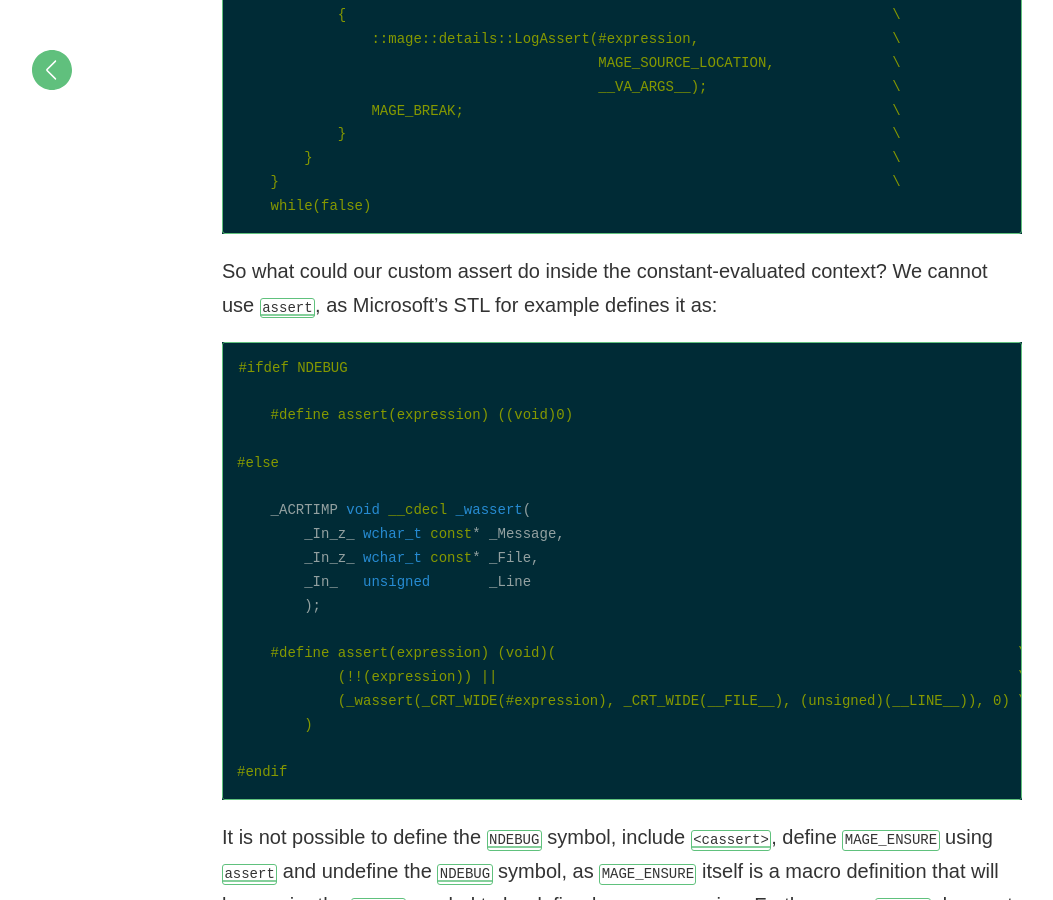
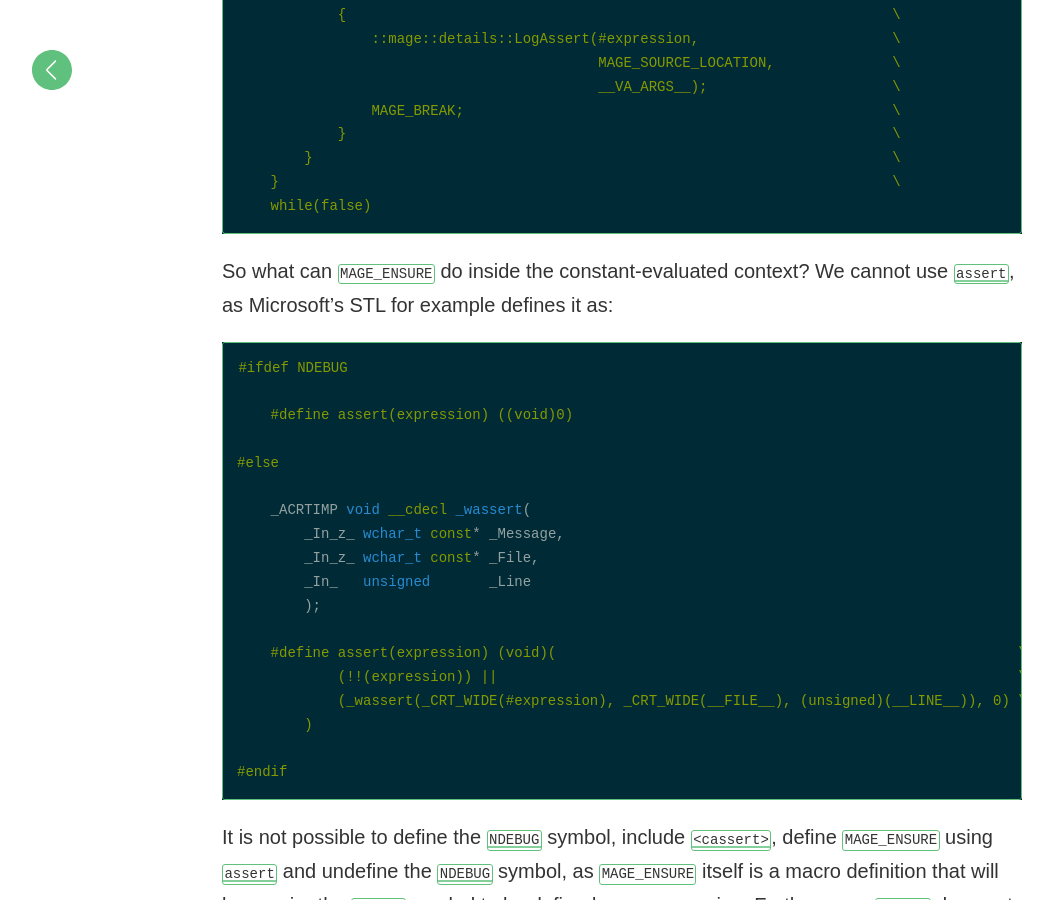
Before and after one commit to matt77hias/Blog, a Jekyll site: the page built from _posts/2020-08-25-mage-asserts.md, in a window 1280 px wide and 900 px high, scrolled down 2770 px. Shown: the whole window, without its empty margins (18-1071 px from the left). Built offline with Jekyll 4.4.1, drawn with Linux system fonts in a browser that asks for light colours; comment, search, counter and statistics services are not loaded.

Commit message:
Update 2020-08-25-mage-asserts.md

````diff
--- a/_posts/2020-08-25-mage-asserts.md
+++ b/_posts/2020-08-25-mage-asserts.md
@@ -98,7 +98,7 @@ Fortunately, C++20 added [std::is_constant_evaluated](https://en.cppreference.co
 	while(false)
 ```
 
-So what could our custom assert do inside the constant-evaluated context? We cannot use [`assert`](https://en.cppreference.com/w/cpp/error/assert), as Microsoft's STL for example defines it as:
+So what can `MAGE_ENSURE` do inside the constant-evaluated context? We cannot use [`assert`](https://en.cppreference.com/w/cpp/error/assert), as Microsoft's STL for example defines it as:
 
 ```c++
 #ifdef NDEBUG
````
